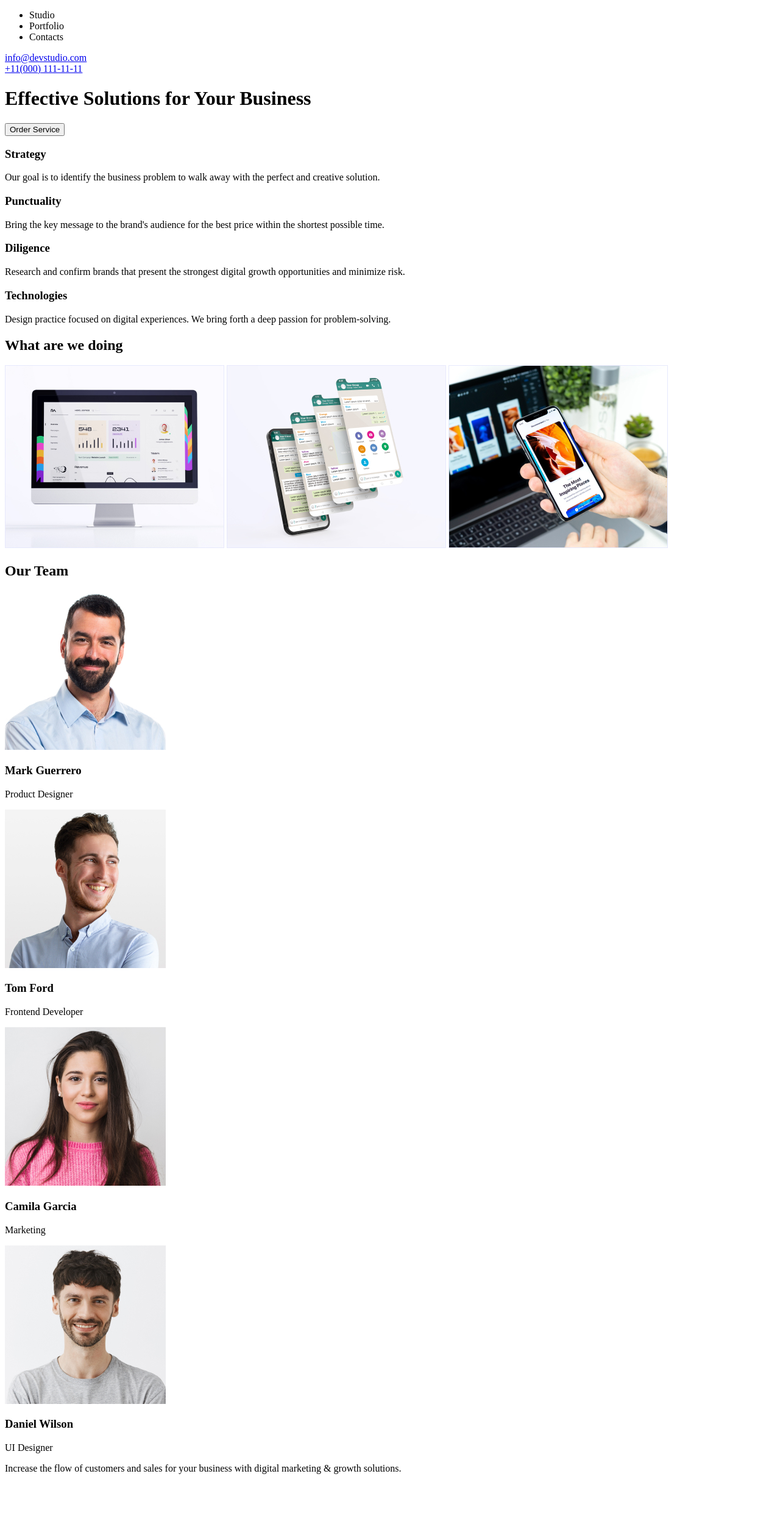
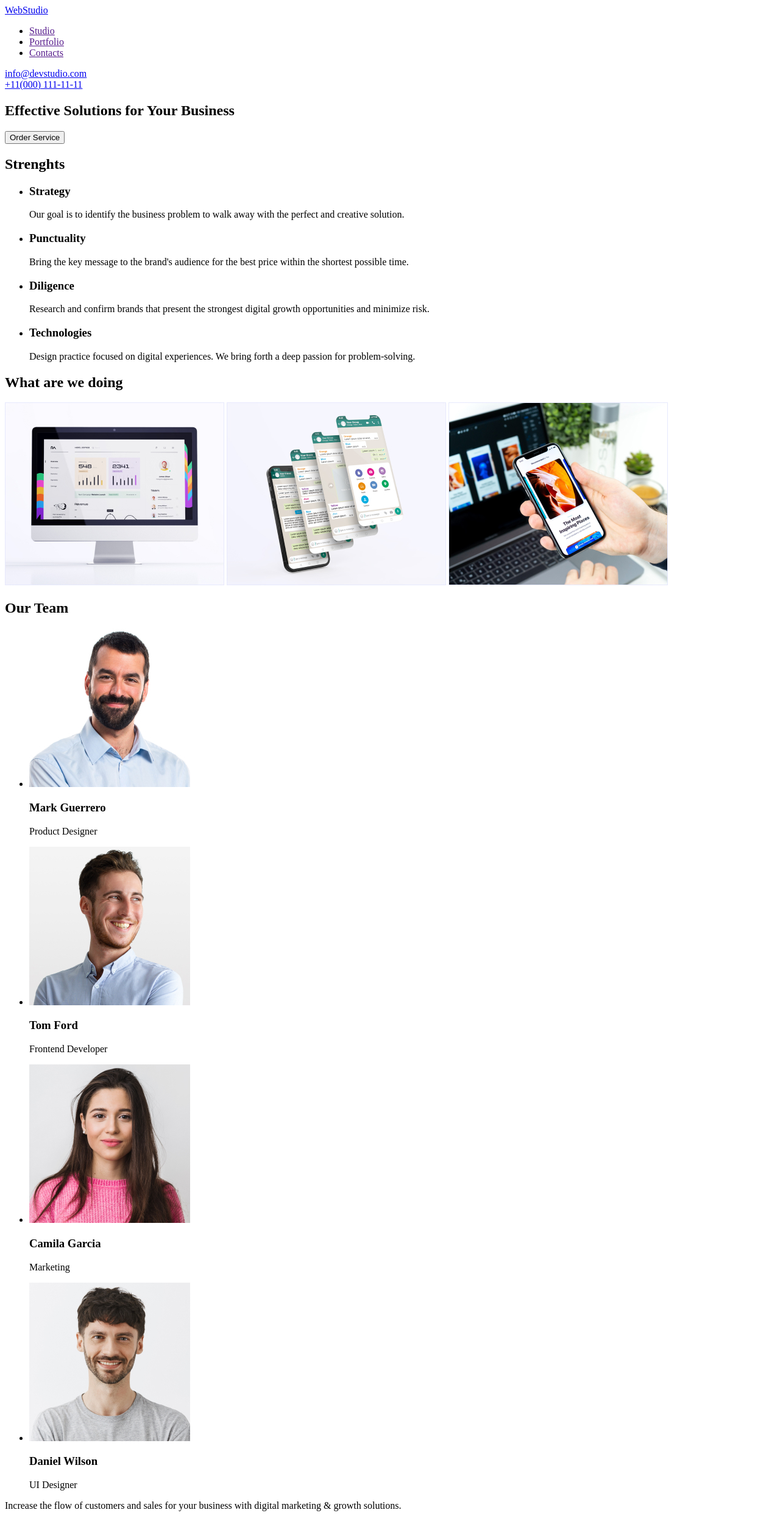
Before and after one commit to KarolinaIvanitska/goit-markup-hw-01, a plain HTML site: page index.html in a window 1280 px wide. Shown: the whole page at 61% size. Before the commit the page ends 2434 px from the top, so only its background shows below. Drawn offline with Linux system fonts and the light colour scheme.

Commit message:
update index.html

```diff
--- a/index.html
+++ b/index.html
@@ -8,56 +8,73 @@
 
 <body>
 <header>
-    <a href="https://karolinaivanitska.github.io/goit-markup-hw-01/" Webstudiologo> </a>
     <nav>
+    <a href="./index.html"> WebStudio</a>
         <ul>
-            <li>Studio</li>
-            <li>Portfolio</li>
-            <li>Contacts</li>
+            <li> <a href=""> Studio </a> </li>
+            <li> <a href=""> Portfolio </a> </li>
+            <li> <a href=""> Contacts </a> </li>
         </ul>
     </nav>
+            <adress>
                 <a href="mailto:info@devstudio.com">info@devstudio.com</a> <br/>
-                <a href="tel:+11(000)111-11-11">+11(000) 111-11-11</a> <br/>
+                <a href="tel:+110001111111">+11(000) 111-11-11</a> <br/>
+            </adress>
 </header>
 
 <main>
+    <section>
     <h1>Effective Solutions for Your Business </h1>
-    <button>Order Service</button>
-        <h3>Strategy</h3>
-        <p>Our goal is to identify the business problem to walk away with the perfect and creative solution.</p>
-        <h3>Punctuality</h3>
-        <p>Bring the key message to the brand's audience for the best price within the shortest possible time.</p>
-        <h3>Diligence</h3>
-        <p>Research and confirm brands that present the strongest digital growth opportunities and minimize risk.</p>
-        <h3>Technologies</h3>
-        <p>Design practice focused on digital experiences. We bring forth a deep passion for problem-solving.</p>
+    <button type="button">Order Service</button>
+    </section>
+
+    <section>
+        <h2>Strenghts</h2>
+            <ul>
+                <li>  <h3>Strategy</h3>
+                <p>Our goal is to identify the business problem to walk away with the perfect and creative solution.</p> </li>
+
+                <li> <h3>Punctuality</h3>
+                <p>Bring the key message to the brand's audience for the best price within the shortest possible time.</p> </li>
+
+                <li> <h3>Diligence</h3>
+                <p>Research and confirm brands that present the strongest digital growth opportunities and minimize risk.</p> </li>
+
+                <li> <h3>Technologies</h3>
+                <p>Design practice focused on digital experiences. We bring forth a deep passion for problem-solving.</p></li>
+            </ul>
+    </section>
 
     <section>
         <h2>What are we doing</h2>
-        <img src="images/images/computer.jpg" alt="computer.picture"/>
-        <img src="images/images/phone.jpg" alt="phone.picture"/>
-        <img src="images/images/compphone.jpg" alt="compphonepicture"/>
+
+             <img src="images/images/computer.jpg" alt="computer.picture" width="360"/>
+             <img src="images/images/phone.jpg" alt="phone.picture" width="360"/>
+             <img src="images/images/compphone.jpg" alt="compphonepicture" width="360"/>
+
     </section>
 
     <section>
         <h2>Our Team</h2>
-        <img src="images/images/mark.jpg" alt="mark.photo"/>
-        <h3>Mark Guerrero</h3>
-        <p>Product Designer</p>
-        <img src="images/images/tom.jpg" alt="tom.photo"/>
-        <h3>Tom Ford</h3>
-        <p>Frontend Developer</p>
-        <img src="images/images/camila.jpg" alt="camila.photo"/>
-        <h3>Camila Garcia</h3>
-        <p>Marketing</p>
-        <img src="images/images/daniel.jpg" alt="daniel.photo"/>
-        <h3>Daniel Wilson</h3>
-        <p>UI Designer</p>
+        <ul>
+            <li><img src="images/images/mark.jpg" alt="mark.photo" width="264"/>
+            <h3>Mark Guerrero</h3>
+            <p>Product Designer</p></li>
+            <li> <img src="images/images/tom.jpg" alt="tom.photo" width="264"/>
+            <h3>Tom Ford</h3>
+            <p>Frontend Developer</p></li>
+            <li><img src="images/images/camila.jpg" alt="camila.photo" width="264"/>
+            <h3>Camila Garcia</h3>
+            <p>Marketing</p></li>
+            <li><img src="images/images/daniel.jpg" alt="daniel.photo" width="264"/>
+            <h3>Daniel Wilson</h3>
+            <p>UI Designer</p></li>
+        </ul>
     </section>
 </main>
 
 <footer>
-    <a href="https://karolinaivanitska.github.io/goit-markup-hw-01/" Webstudiologo> </a>
+    <a href="./index.html" WebStudio> </a>
     <p>Increase the flow of customers and sales for your business with digital marketing & growth solutions.</p>
 </footer>
 
```
